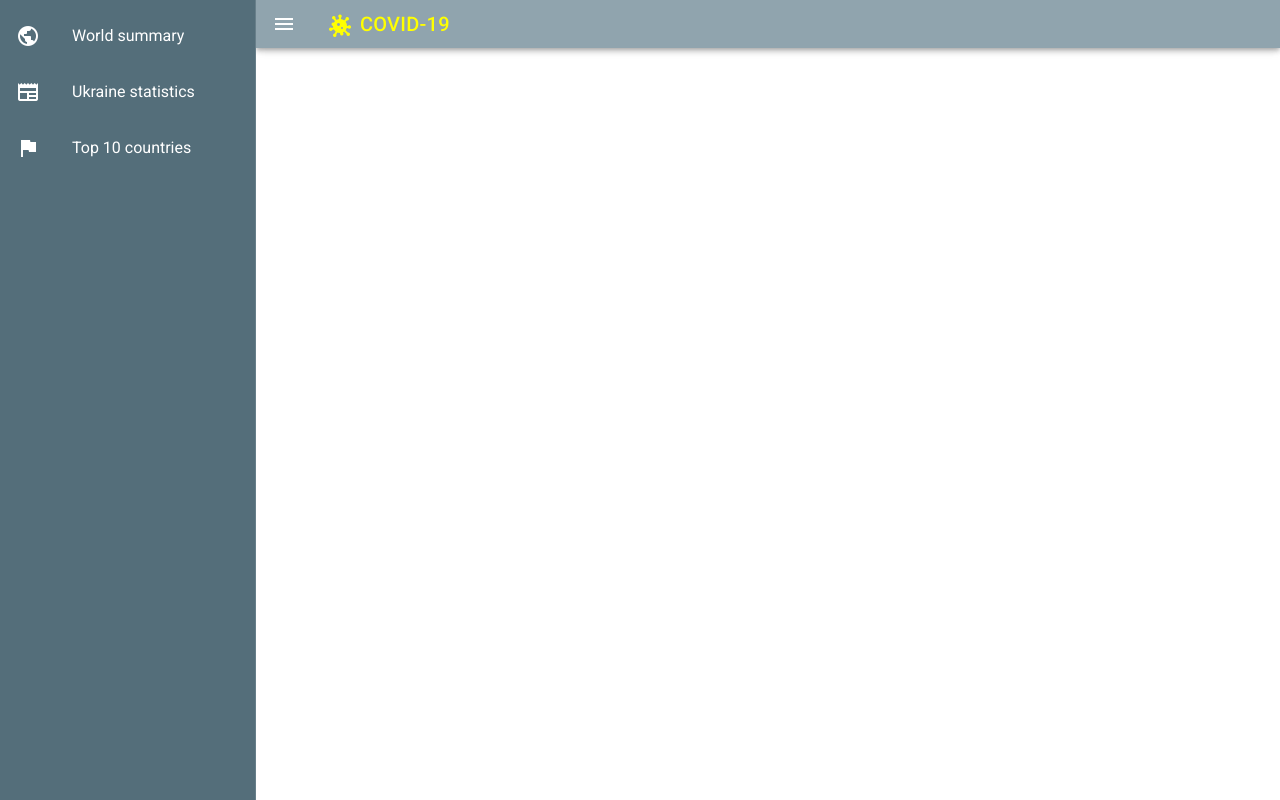
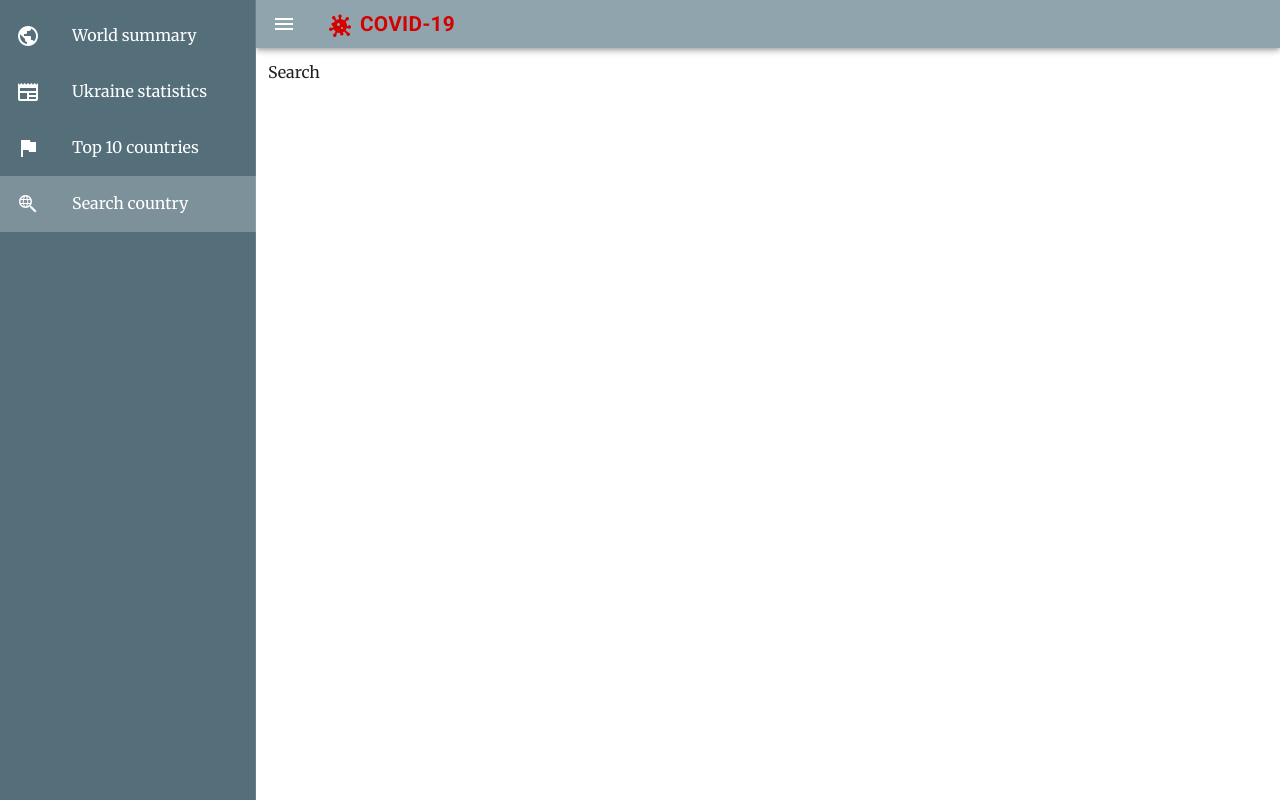
Before and after one commit to KonstantinKhomenko/Statistics-COVID-vue, a Vue app: page /search in a window 1280 px wide. Built offline with nearby package versions, Linux system fonts and the light colour scheme.

Commit message:
fonts & styles

```diff
--- a/public/index.html
+++ b/public/index.html
@@ -6,7 +6,7 @@
     <meta name="viewport" content="width=device-width,initial-scale=1.0">
     <link rel="icon" href="<%= BASE_URL %>favicon.ico">
     <title><%= htmlWebpackPlugin.options.title %></title>
-    <link rel="stylesheet" href="https://fonts.googleapis.com/css?family=Roboto:100,300,400,500,700,900">
+    <link href="https://fonts.googleapis.com/css2?family=Merriweather:wght@300;400;700;900&family=Roboto:wght@100;300;400;500;700;900&display=swap" rel="stylesheet">
     <link rel="stylesheet" href="https://cdn.jsdelivr.net/npm/@mdi/font@latest/css/materialdesignicons.min.css">
   </head>
   <body>
--- a/src/App.vue
+++ b/src/App.vue
@@ -18,7 +18,8 @@
       <v-app-bar-nav-icon @click="drawer = !drawer"></v-app-bar-nav-icon>
 
       <v-toolbar-title class="headline title">
-        <v-icon class="mr-2" color="#FFFF00">mdi-virus</v-icon>COVID-19
+        <v-icon class="mr-2" color="#D50000">mdi-virus</v-icon>
+        <span class="toolbar-title">COVID-19</span>
       </v-toolbar-title>
 
       <v-spacer></v-spacer>
@@ -43,15 +44,23 @@ export default {
         icon: 'mdi-newspaper',
         link: '/country/Ukraine'
       },
-      { title: 'Top 10 countries', icon: 'mdi-flag', link: '/top10countries' }
+      { title: 'Top 10 countries', icon: 'mdi-flag', link: '/top10countries' },
+      { title: 'Search country', icon: 'mdi-search-web', link: '/search' }
     ],
     drawer: true
   })
 };
 </script>
 
-<style lang="scss" scoped>
+<style>
+#app {
+  font-family: 'Merriweather', serif;
+}
+.toolbar-title {
+  font-weight: bold;
+  font-size: 1.3rem;
+}
 .title {
-  color: #ffff00;
+  color: #d50000;
 }
 </style>
--- a/src/router/index.js
+++ b/src/router/index.js
@@ -19,6 +19,11 @@ const routes = [
     path: '/country/:country',
     name: 'Country',
     component: () => import('../views/Country.vue')
+  },
+  {
+    path: '/search',
+    name: 'Search',
+    component: () => import('../views/Search.vue')
   }
 ];
 
--- /dev/null
+++ b/src/views/Search.vue
@@ -0,0 +1,3 @@
+<template>
+  <div>Search</div>
+</template>
--- a/src/views/Top10Countries.vue
+++ b/src/views/Top10Countries.vue
@@ -1,6 +1,6 @@
 <template>
   <div>
-    <h2 class="ma-3">Top 10 countries</h2>
+    <p class="ma-3">Top 10 countries</p>
     <TopList :top-country-info="topCountryInfo" />
   </div>
 </template>
@@ -28,3 +28,10 @@ export default {
   }
 };
 </script>
+
+<style lang="scss" scoped>
+p {
+  font-size: 30px;
+  font-weight: bold;
+}
+</style>
--- a/src/views/Total.vue
+++ b/src/views/Total.vue
@@ -1,7 +1,7 @@
 <template>
   <main class="pa-3">
     <section>
-      <h1 class="display-1 ma-3">World summary sats</h1>
+      <p class="ma-3">World summary sats</p>
       <v-row align="center" justify="center">
         <StatCard
           v-for="card in cards"
@@ -16,23 +16,23 @@
     </section>
 
     <section>
-      <h2 class="display-1 ma-3">Visuals</h2>
+      <p class="ma-3">Visuals</p>
       <v-btn
-        class="ma-3 primary lighten-2"
+        class="ma-3 blue lighten-1"
         elevation="10"
         small
         @click="showVisuals('cases')"
         >Total cases
       </v-btn>
       <v-btn
-        class="ma-3 red accent-2"
+        class="ma-3 deep-orange darken-4"
         elevation="10"
         small
         @click="showVisuals('deaths')"
         >Deaths
       </v-btn>
       <v-btn
-        class="ma-3 teal lighten-1"
+        class="ma-3 green lighten-2"
         elevation="10"
         small
         @click="showVisuals('recovered')"
@@ -94,7 +94,7 @@ export default {
       this.cards.push(
         new Card(
           'total cases',
-          'primary lighten-2',
+          'blue lighten-1',
           this.allContinentsCases,
           this.allContinentsTodayCases,
           'mdi-alert-box'
@@ -104,7 +104,7 @@ export default {
       this.cards.push(
         new Card(
           'deaths',
-          'red accent-2',
+          'deep-orange darken-4',
           this.allContinentsDeaths,
           this.allContinentsTodayDeaths,
           'mdi-emoticon-dead'
@@ -114,7 +114,7 @@ export default {
       this.cards.push(
         new Card(
           'recoveries',
-          'teal lighten-1',
+          'green lighten-2',
           this.allContinentsRecovered,
           this.allContinentsTodayRecovered,
           'mdi-hospital-box'
@@ -137,9 +137,9 @@ export default {
       };
 
       const bgColors = {
-        cases: '#6aaaff',
-        deaths: '#FF5252',
-        recovered: '#26a69a'
+        cases: '#42A5F5',
+        deaths: '#BF360C',
+        recovered: '#81C784'
       };
 
       this.visuals.push({
@@ -170,6 +170,11 @@ export default {
 </script>
 
 <style lang="scss" scoped>
+p {
+  font-size: 30px;
+  font-weight: bold;
+}
+
 .graf {
   width: 100%;
   height: 100%;
```
